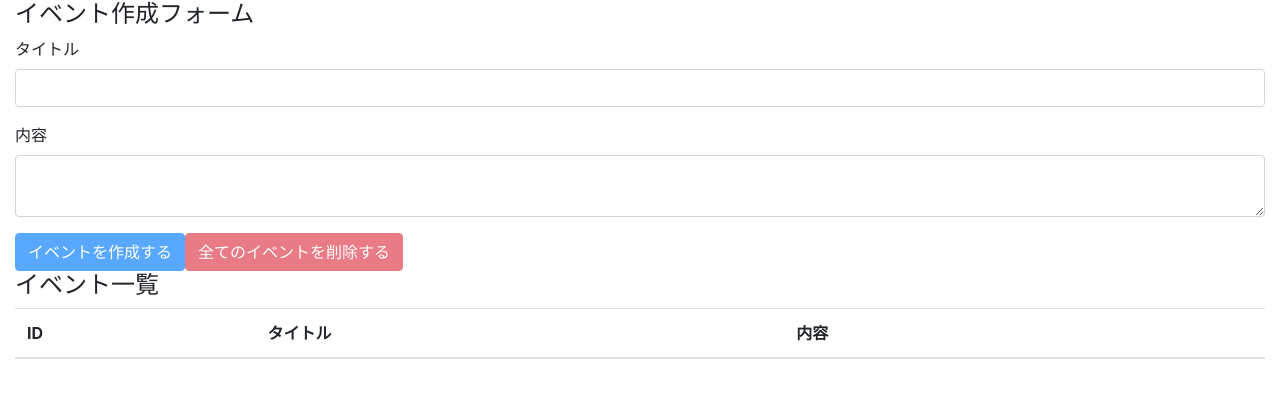
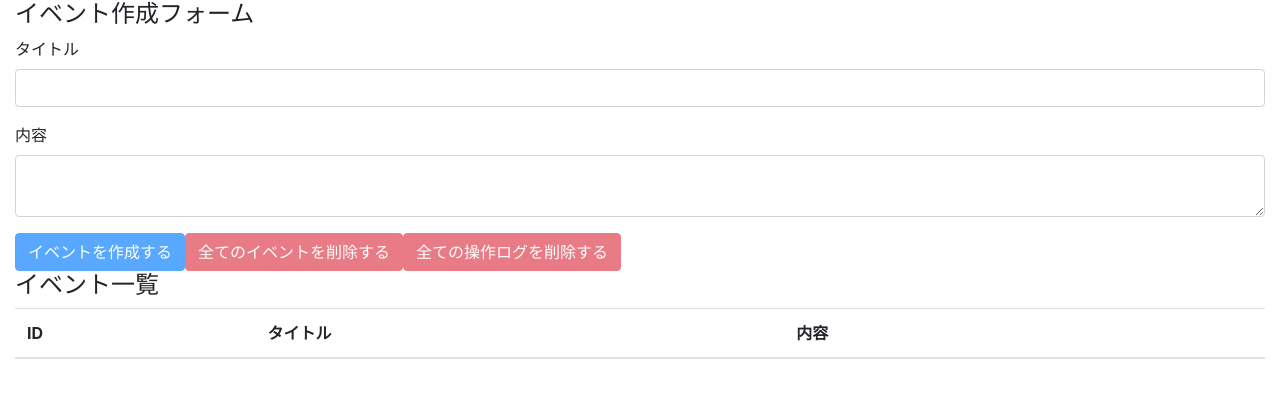
Before and after one commit to maemae9312/react-hooks-101, a React (Create React App) app: page / in a window 1280 px wide. Shown: the top 398 px of the page. Built offline with nearby package versions, Linux system fonts and the light colour scheme.

Commit message:
delete all operation Logs

```diff
--- a/src/components/EventForm.js
+++ b/src/components/EventForm.js
@@ -48,6 +48,17 @@ export default function EventForm () {
   }
 
   const unCreatable = title === '' || body === ''
+  const deleteAllOperationLogs = e => {
+    e.preventDefault()
+    const result = window.confirm('Is it okay to delete all operation logs?')
+
+    if (result){
+      dispatch({
+        type: DELETE_ALL_OPERATION_LOGS
+      })
+    }
+  }
+
   return(
     <>
       <h4>イベント作成フォーム</h4>
@@ -64,6 +75,7 @@ export default function EventForm () {
 
           <button className="btn btn-primary" onClick={addEvent} disabled={unCreatable} >イベントを作成する</button>
           <button className="btn btn-danger" onClick={deleteAllEvents} disabled={state.events.length === 0} >全てのイベントを削除する</button>
+          <button className="btn btn-danger" onClick={deleteAllOperationLogs} disabled={state.operationLogs.length === 0} >全ての操作ログを削除する</button>
         </form>
     </>
   )
```
